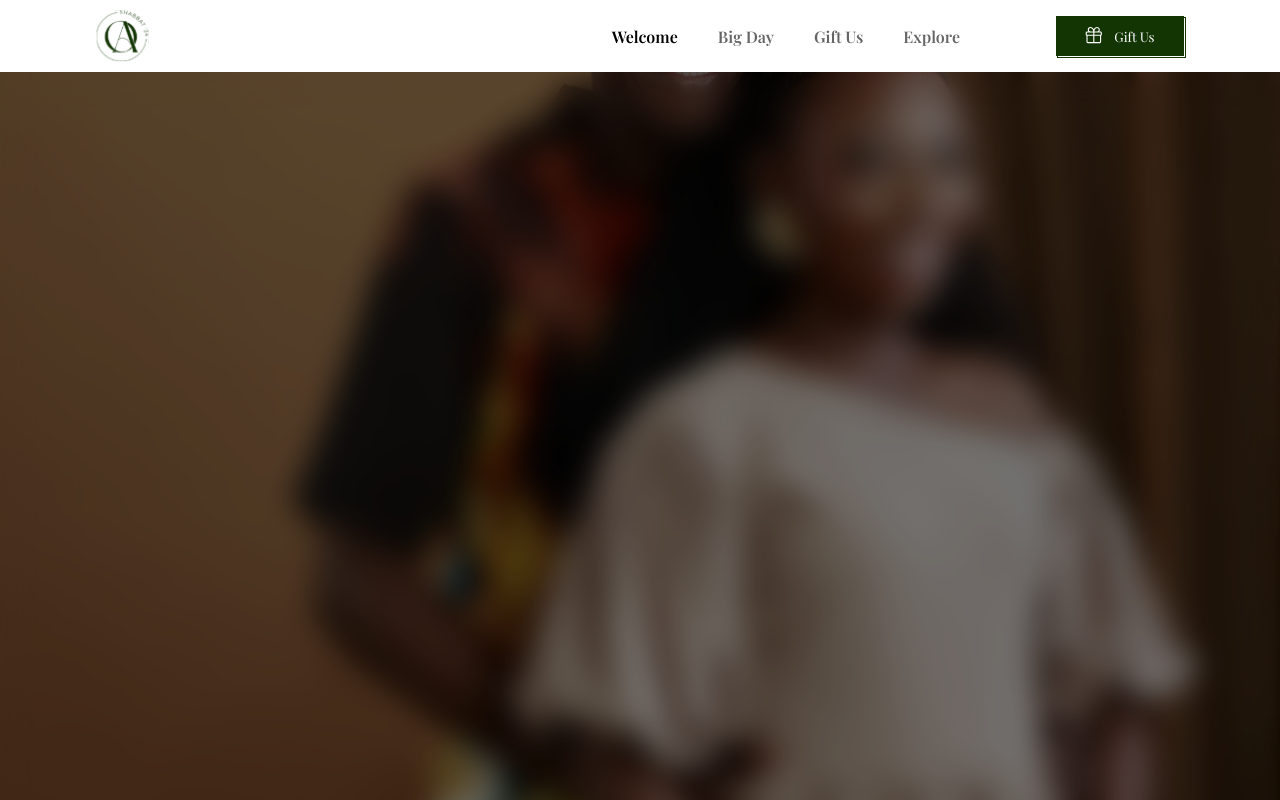
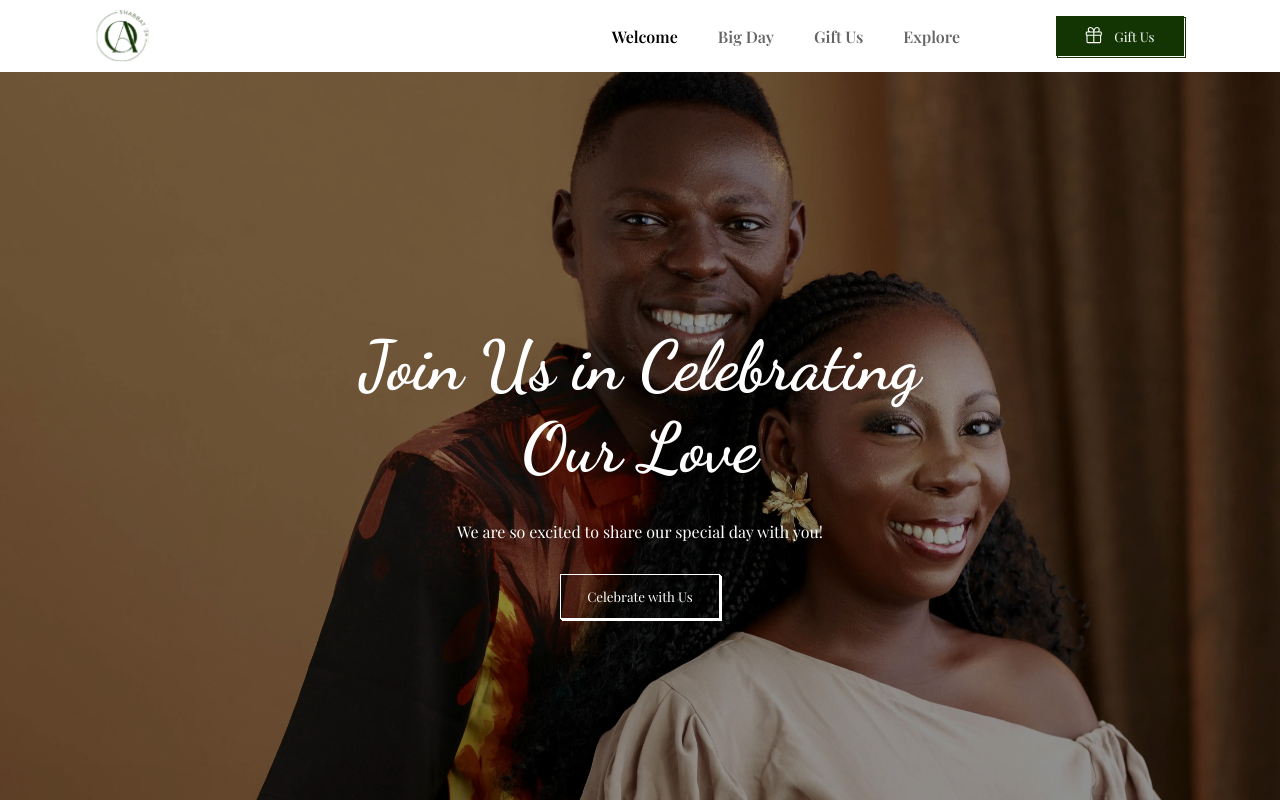
Before and after one commit to Olu-Tobi/oashabbat, a Next.js app: page / in a window 1280 px wide. Shown: the top 800 px of the page. Built offline with nearby package versions, Linux system fonts and the light colour scheme; a web font is replaced by a local one.

Commit message:
full opti

```diff
--- a/components/NewIntro.jsx
+++ b/components/NewIntro.jsx
@@ -1,201 +1,3 @@
-// "use client";
-
-// import Image from "next/image";
-// import Link from "next/link";
-// import styled, { keyframes, css } from "styled-components";
-// import { useEffect, useState } from "react";
-
-// const Div = styled.div`
-//   width: 100%;
-//   position: relative;
-//   height: 100vh;
-//   overflow: hidden;
-// `;
-
-// // Keyframe animation for scaling
-// const scaleAnimation = keyframes`
-//   0% {
-//     transform: scale(1);
-//   }
-//   100% {
-//     transform: scale(1.1);
-//   }
-// `;
-
-// // Keyframe animation for sliding
-// const slideAnimation = keyframes`
-//   0% {
-//     transform: translateY(10%);
-//   }
-//   100% {
-//     transform: translateY(0);
-//   }
-// `;
-
-// // Keyframe animation for button coming out
-
-// const Img = styled(Image)`
-//   position: absolute;
-//   top: 0;
-//   left: 0;
-//   width: 100%;
-//   height: 100%;
-//   object-fit: cover;
-//   z-index: -1;
-//   transition: transform 1s ease;
-
-//   ${({ isLoaded }) =>
-//     isLoaded &&
-//     css`
-//       animation: ${scaleAnimation} 1s ease forwards;
-//       z-index: -1;
-//     `}
-// `;
-
-// const Layer = styled.div`
-//   position: absolute;
-//   top: 0;
-//   left: 0;
-//   width: 100%;
-//   height: 100%;
-//   background: #00000070;
-//   z-index: -1;
-// `;
-
-// const Wrapper = styled.div`
-//   width: 80%;
-//   height: 100%;
-//   margin: 0 auto;
-//   display: flex;
-//   flex-direction: column;
-//   align-items: center;
-//   justify-content: center;
-//   gap: 2rem;
-
-//   @media screen and (max-width: 1024px) {
-//     justify-content: center;
-//     gap: 4rem;
-//   }
-
-//   @media screen and (max-width: 748px) {
-//     width: 90%;
-//   }
-// `;
-
-// const Heading = styled.div`
-//   display: flex;
-//   flex-direction: column;
-//   align-items: center;
-//   gap: 2rem;
-
-//   ${({ isVisible }) =>
-//     isVisible &&
-//     css`
-//       animation: ${slideAnimation} 1s ease forwards;
-//     `}
-// `;
-
-// const Header = styled.div`
-//   text-align: center;
-//   width: 70%;
-//   position: relative;
-//   color: #fff;
-
-//   @media screen and (max-width: 1024px) {
-//     width: 90%;
-//   }
-// `;
-
-// const H1 = styled.h1`
-//   font-size: 4.3rem;
-
-//   @media screen and (max-width: 1024px) {
-//     font-size: 4rem;
-//   }
-
-//   @media screen and (max-width: 748px) {
-//     font-size: 2.3rem;
-//   }
-// `;
-
-// const P = styled.p`
-//   text-align: center;
-//   color: #fff;
-// `;
-
-// const Btn = styled.button`
-//   display: flex;
-//   align-items: center;
-//   justify-content: center;
-//   gap: 0.7rem;
-//   background: transparent;
-//   border: 1px solid #fff;
-//   color: #fff;
-//   cursor: pointer;
-//   width: 10rem;
-//   height: 2.8rem;
-//   box-shadow: 1px 1px white, 2px 2px #fff;
-//   font-family: inherit;
-//   position: relative;
-
-//   @media screen and (max-width: 1024px) {
-//     width: 11rem;
-//     height: 3rem;
-//   }
-
-//   @media screen and (max-width: 748px) {
-//     width: 12rem;
-//     height: 3.2rem;
-//   }
-// `;
-
-// const Logo = styled(Image)`
-//   width: 3.3rem;
-//   height: 3.3rem;
-//   position: absolute;
-//   bottom: 2rem;
-//   background: #fff;
-//   padding: 0.5rem;
-//   border-radius: 1rem;
-// `;
-
-// const NewIntro = () => {
-//   const [isLoaded, setIsLoaded] = useState(false);
-//   const [isVisible, setIsVisible] = useState(false);
-
-//   useEffect(() => {
-//     // Trigger animation on component load
-//     setIsLoaded(true);
-//     setIsVisible(true); // Set visibility after the component mounts
-//   }, []);
-
-//   return (
-//     <Div>
-//       <Img
-//         src="/5.webp"
-//         width={2000}
-//         height={2000}
-//         alt="image"
-//         isLoaded={isLoaded}
-//       />
-//       <Layer />
-//       <Wrapper>
-//         <Heading isVisible={isVisible}>
-//           <Header className="ds-font">
-//             <H1>Join Us in Celebrating Our Love</H1>
-//           </Header>
-//           <P>We are so excited to share our special day with you!</P>
-//         </Heading>
-//         <Link href="#celebrate">
-//           <Btn isVisible={isVisible}>Celebrate with Us</Btn>
-//         </Link>
-//       </Wrapper>
-//     </Div>
-//   );
-// };
-
-// export default NewIntro;
-
 "use client";
 
 import Image from "next/image";
@@ -236,6 +38,7 @@ const Img = styled(Image)`
   width: 100%;
   height: 100%;
   object-fit: cover;
+  object-position: 0 -130px;
   z-index: -1;
   transition: transform 1s ease;
 
@@ -245,6 +48,10 @@ const Img = styled(Image)`
       animation: ${scaleAnimation} 1s ease forwards;
       z-index: -1;
     `}
+
+  @media screen and (max-width: 1024px) {
+    object-position: unset;
+  }
 `;
 
 const Layer = styled.div`
@@ -370,8 +177,15 @@ const NewIntro = () => {
 
   const handleImageLoad = () => {
     setIsLoading(false); // Hide loading once image is loaded
-    setIsVisible(true); // Show content once the image is loaded
+    setIsVisible(true); // First set isVisible to true
   };
+
+  // Use useEffect to set isLoaded after isVisible is true
+  useEffect(() => {
+    if (isVisible) {
+      setIsLoaded(true); // Set isLoaded to true right after isVisible
+    }
+  }, [isVisible]);
 
   return (
     <Div>
@@ -382,7 +196,7 @@ const NewIntro = () => {
         height={2000}
         alt="image"
         isLoaded={isLoaded}
-        onLoadingComplete={handleImageLoad}
+        onLoad={handleImageLoad}
       />
       <Layer />
       {!isLoading && (
--- a/components/PreIntro.jsx
+++ b/components/PreIntro.jsx
@@ -107,7 +107,7 @@ const PreIntro = () => {
   return (
     <Div>
       <Wrapper>
-        <Img src="/preWedding/6.jpg" width={2000} height={2000} alt="image" />
+        <Img src="/6.webp" width={2000} height={2000} alt="image" />
         <Layer />
         <H2 className="ds-font">OLUWADARA & AYOMIDE</H2>
         <P>NOVEMBER 8TH & 9TH 2024</P>
```
Also changed, not shown: public/6.webp (added).
